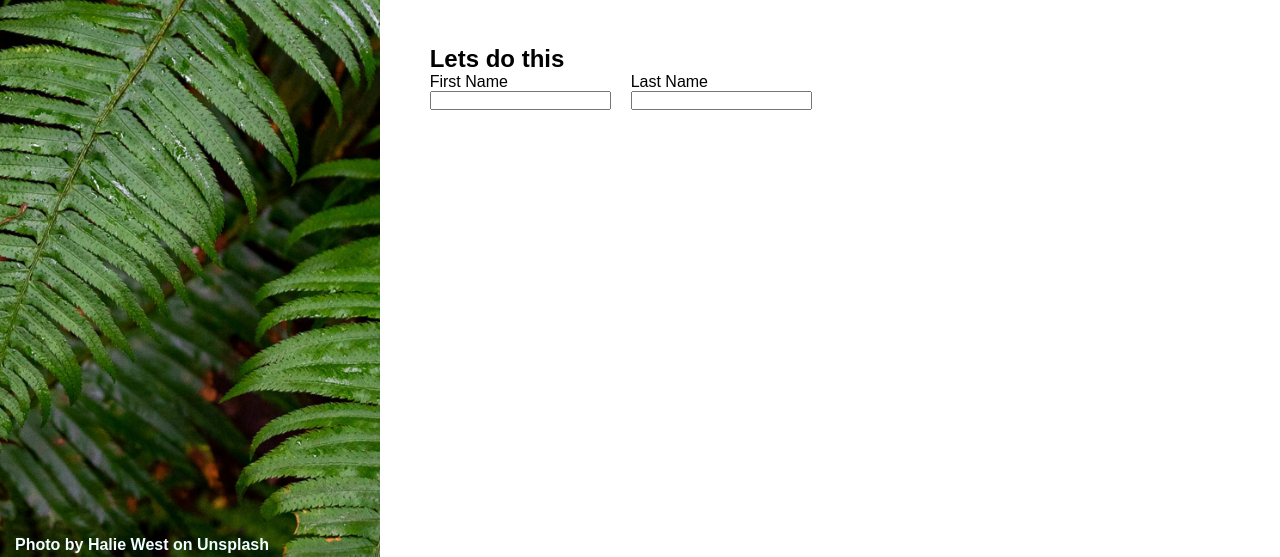
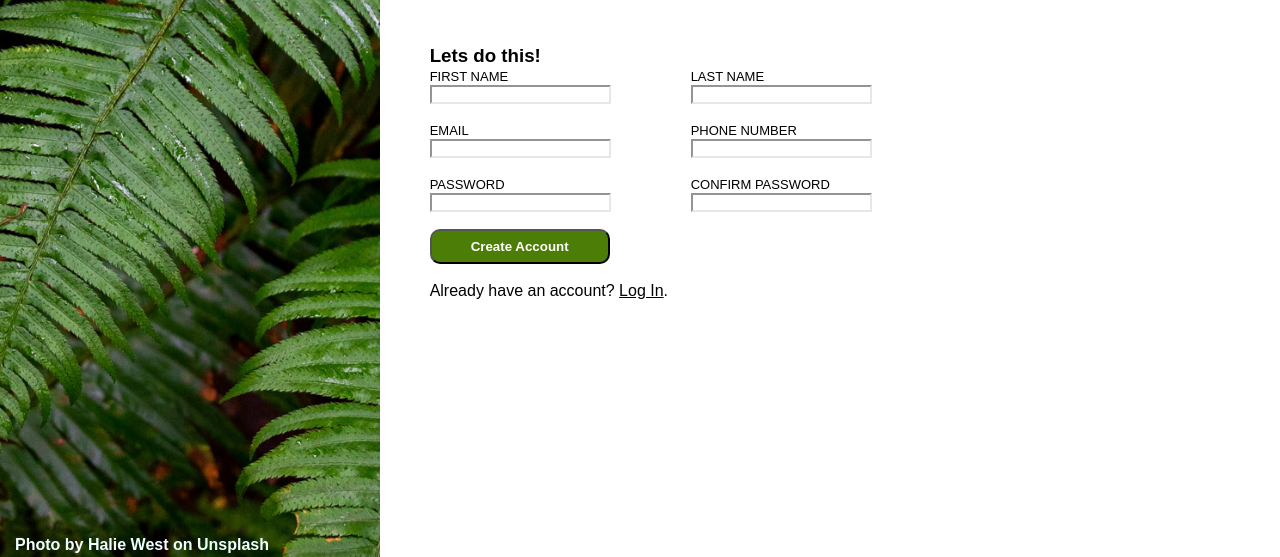
Before and after one commit to Keago99/FormBasics, a plain HTML site: page index.html in a window 1280 px wide. Shown: the part 243-800 px from the top of the page. Drawn offline with Linux system fonts and the light colour scheme.

Commit message:
finshed project

```diff
--- a/index.html
+++ b/index.html
@@ -24,21 +24,42 @@
                     You <i>know</i> you want to.
                 </div>
                 <div class="form">
-                    <h2>Lets do this</h2>
+                    <h3>Lets do this!</h3>
                     <form action="" method="post">
-                        <div style="float:left;margin-right:20px;">
-                            <label for="first_name">First Name</label><br>
+                        <div style="float:left;margin-right:80px;">
+                            <label for="first_name">FIRST NAME</label><br>
                             <input type="text" id="first_name" name="first_name">
                         </div>
 
                         <div style="float:left;">
-                            <label for="last_name">Last Name</label><br>
+                            <label for="last_name">LAST NAME</label><br>
                             <input type="text" id="last_name" name="last_name">
                         </div>
-
-
-
+                        <br><br><br>
+                        <div style="float:left;margin-right:80px;">
+                            <label for="email">EMAIL</label><br>
+                            <input type="email" id="email" name="email">
+                        </div>
+                        <div style="float:left;">
+                            <label for="phone_number">PHONE NUMBER</label><br>
+                            <input type="tel" id="phone_number" name="phone_number">
+                        </div>
+                        <br><br><br>
+                        <div style="float:left;margin-right:80px;">
+                            <label for="password">PASSWORD</label><br>
+                            <input type="password" id="password" name="password">
+                        </div>
+                        <div style="float:left;">
+                            <label for="confirm_password">CONFIRM PASSWORD</label><br>
+                            <input type="password" id="confirm_password" name="confirm_password">
+                        </div>
+                        <br><br><br>
+                        <button>
+                            Create Account
+                        </button>
                     </form>
+                    <br>
+                    Already have an account? <a href="url">Log In</a>.
                 </div>
             </div>
     </div>
--- a/styles.css
+++ b/styles.css
@@ -78,3 +78,21 @@ body{
 .form{
     margin-top: 60px;
 }
+
+label{
+    font-size: small;
+    font-weight:400;
+}
+
+button{
+    height: 35px;
+    width: 180px;
+    border-radius: 10px;
+    background: #4c7e07;
+    color: white;
+    font-weight:bolder;
+}
+
+input{
+    border-color: #E5E7EB;
+}
```
